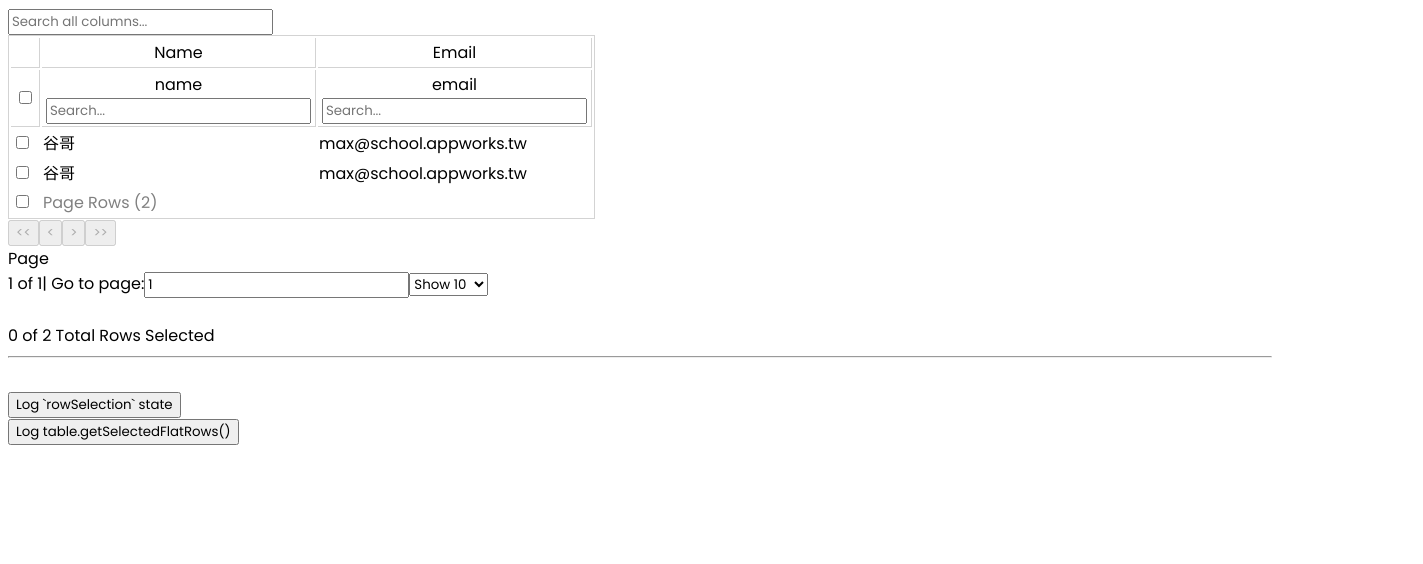
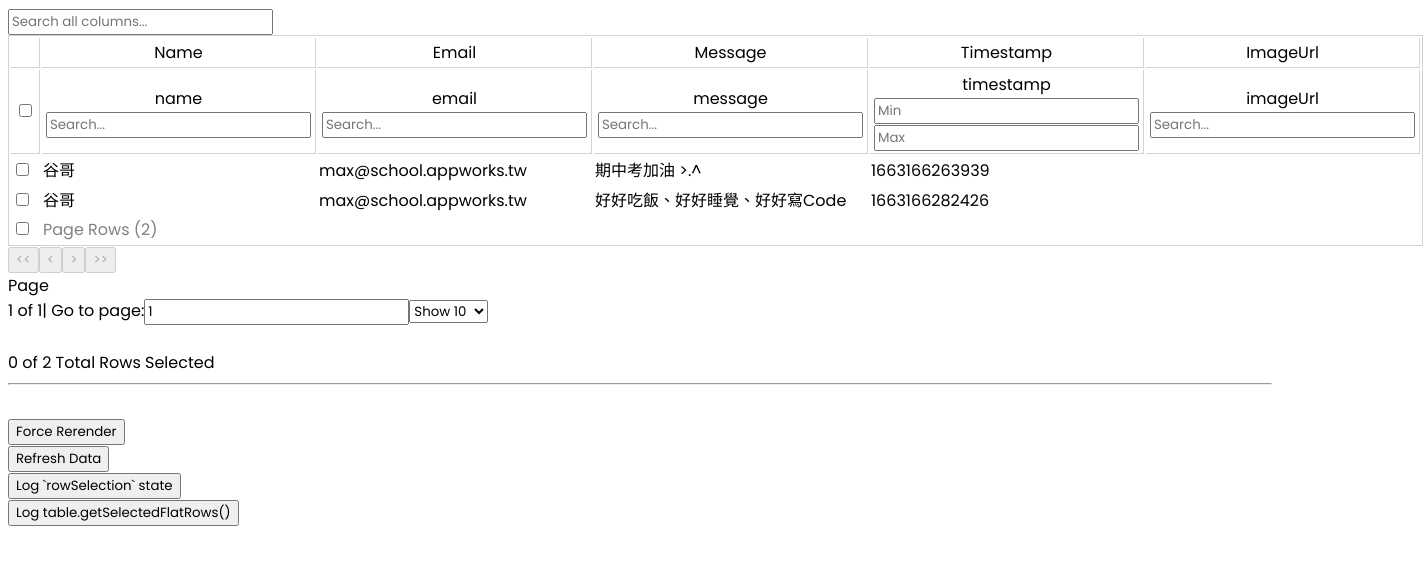
Before and after one commit to himyjan/Front-End-Class-Midterm, a React (Create React App) app: page /messages in a window 1280 px wide. Shown: the top 564 px of the page, 1423 px wide, since content can reach past the window. Built offline with nearby package versions, Linux system fonts and the light colour scheme; data requests are answered from the project's data file.

Commit message:
fix table display

```diff
--- a/src/pages/Messages.tsx
+++ b/src/pages/Messages.tsx
@@ -1,6 +1,13 @@
 /* eslint-disable jsx-a11y/alt-text */
 import axios from 'axios';
-import { useEffect, useMemo, useRef, useState, HTMLProps } from 'react';
+import {
+  useEffect,
+  useMemo,
+  useRef,
+  useState,
+  useReducer,
+  HTMLProps,
+} from 'react';
 import { Props } from '../types/styleComponentsType';
 import { Record } from '../types/JsonServerDataType';
 import {
@@ -15,6 +22,7 @@ import {
 } from '@tanstack/react-table';
 
 function Messages({ className }: Props) {
+  const rerender = useReducer(() => ({}), {})[1];
   const [rowSelection, setRowSelection] = useState({});
   const [globalFilter, setGlobalFilter] = useState('');
 
@@ -66,7 +74,7 @@ function Messages({ className }: Props) {
           },
         ],
       },
-      {
+       {
         header: 'Email',
         footer: (props) => props.column.id,
         columns: [
@@ -77,11 +85,45 @@ function Messages({ className }: Props) {
           },
         ],
       },
+      {
+        header: 'Message',
+        footer: (props) => props.column.id,
+        columns: [
+          {
+            accessorKey: 'message',
+            header: () => 'message',
+            footer: (props) => props.column.id,
+          },
+        ],
+      },
+      {
+        header: 'Timestamp',
+        footer: (props) => props.column.id,
+        columns: [
+          {
+            accessorKey: 'timestamp',
+            header: () => 'timestamp',
+            footer: (props) => props.column.id,
+          },
+        ],
+      },
+      {
+        header: 'ImageUrl',
+        footer: (props) => props.column.id,
+        columns: [
+          {
+            accessorKey: 'imageUrl',
+            header: () => 'imageUrl',
+            footer: (props) => props.column.id,
+          },
+        ],
+      },
     ],
     []
   );
 
   const [data, setData] = useState<Record[]>([]);
+  const refreshData = () => getJsonServerRecord();
 
   const table = useReactTable({
     data,
@@ -239,17 +281,20 @@ function Messages({ className }: Props) {
         <hr />
         <br />
         <div>
-          {/* <button className="border rounded p-2 mb-2" onClick={() => rerender()}>
-          Force Rerender
-        </button> */}
+          <button
+            className="border rounded p-2 mb-2"
+            onClick={() => rerender()}
+          >
+            Force Rerender
+          </button>
         </div>
         <div>
-          {/* <button
+          <button
             className="border rounded p-2 mb-2"
             onClick={() => refreshData()}
           >
             Refresh Data
-          </button> */}
+          </button>
         </div>
         <div>
           <button
```
